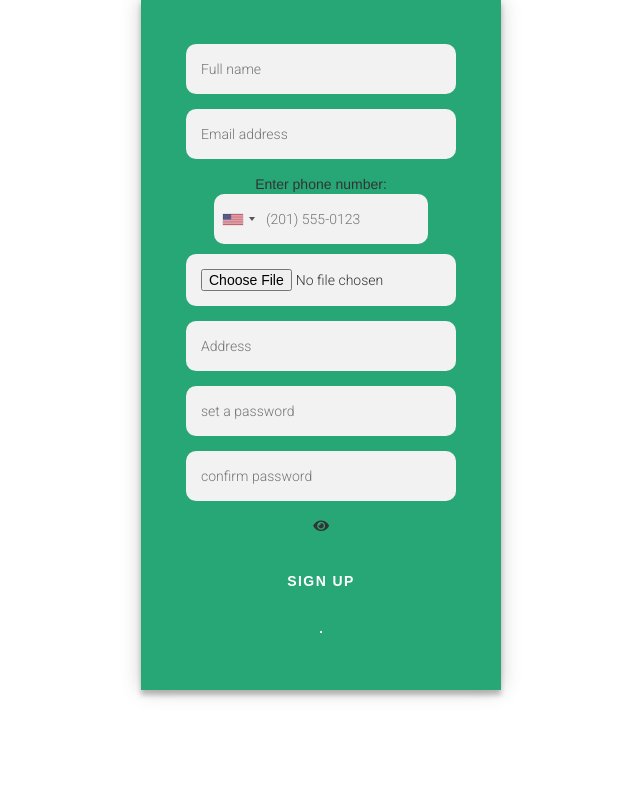
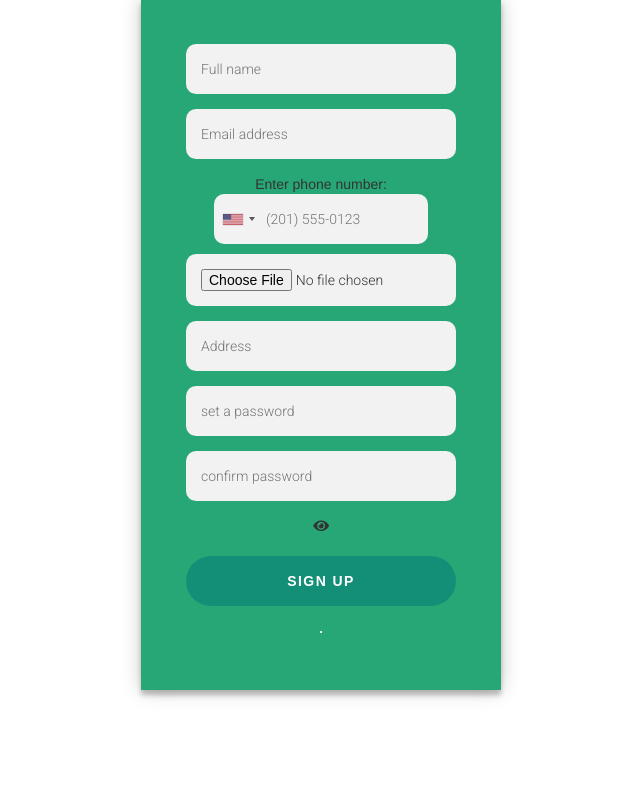
Before and after one commit to Sanga78/Eventticket-booking-system, a PHP site: page /pro/organizer_reg.php in a window 1280 px wide. Shown: the part 134-924 px from the top of the page, without its empty margins (319-959 px from the left). Run offline with PHP 8.4, Linux system fonts and the light colour scheme.

Commit message:
Update registration.css
updated registration styles

```diff
--- a/events/pro/assets/css/registration.css
+++ b/events/pro/assets/css/registration.css
@@ -40,7 +40,7 @@
   font-weight: bold;
   letter-spacing: .1em;
   outline: 0;
-  background: #27a776;
+  background: #148f77;
   width: 100%;
   border: 0;
 border-radius:30px;
```
